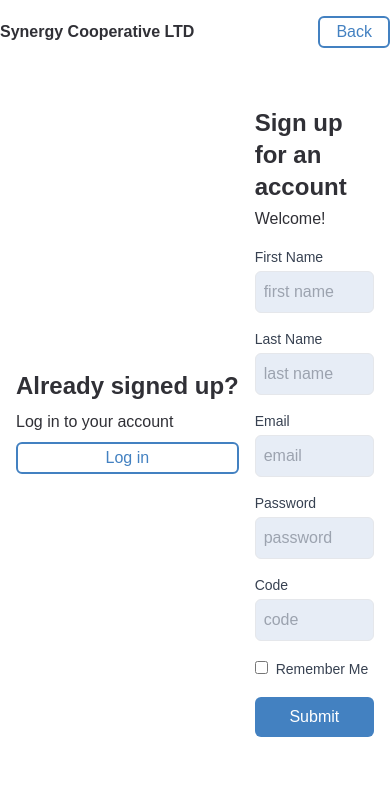
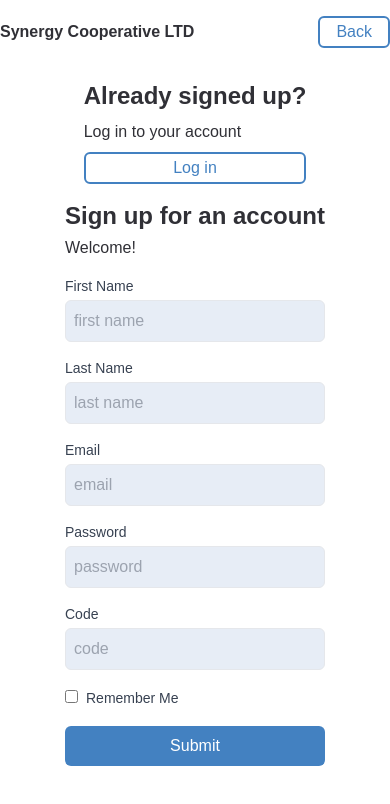
Before and after one commit to pro3088/Synergy_cooperative_frontend, a Next.js app: page /signup in a window 390 px wide. Shown: the top 804 px of the page. Built offline with nearby package versions, Linux system fonts and the light colour scheme.

Commit message:
mobile view implemented

```diff
--- a/app/login/page.jsx
+++ b/app/login/page.jsx
@@ -17,7 +17,7 @@ const Page = () => {
         linkColor="black"
         buttonTextColor="blue"
       />
-      <div className="flex flex-row justify-between items-center absolute top-1/2 left-1/2 transform -translate-x-1/2 -translate-y-1/2 w-full max-w-screen-2xl px-4 md:px-12 lg:px-28">
+      <div className="flex flex-col flex-col-reverse md:flex-row justify-between items-center absolute top-1/2 left-1/2 transform -translate-x-1/2 -translate-y-1/2 w-full max-w-screen-2xl px-4 md:px-12 lg:px-28">
         <div className="flex flex-col gap-4">
           <div className="flex flex-col gap-1">
             <h4 className="text-2xl font-bold">Log in to your account</h4>
@@ -25,7 +25,7 @@ const Page = () => {
           </div>
           <Form formConfig={formConfig} isSignup={false}/>
         </div>
-        <div className="flex flex-col gap-2">
+        <div className="flex flex-col gap-2 mb-4">
           <h4 className="text-2xl font-bold">No Account?</h4>
           <p>Sign up and start exploring</p>
           <Button
--- a/app/signup/page.jsx
+++ b/app/signup/page.jsx
@@ -20,8 +20,8 @@ const page = () => {
             linkColor="black"
             buttonTextColor="blue"
         />
-        <div className="flex flex-row justify-between items-center absolute top-1/2 left-1/2 transform -translate-x-1/2 -translate-y-1/2 w-full max-w-screen-2xl px-4 md:px-12 lg:px-28">
-            <div className="flex flex-col gap-2">
+        <div className="flex flex-col md:flex-row justify-between items-center w-full max-w-screen-2xl py-4 px-4 md:px-12 lg:px-28">
+            <div className="flex flex-col gap-2 pb-4 md:pb-0">
                 <h4 className="text-2xl font-bold">
                     Already signed up?
                 </h4>
@@ -30,7 +30,7 @@ const page = () => {
                 </p>
                 <Button text="Log in" textColor="blue" link={"/login"} border={true} />
             </div>
-            <div className="flex flex-col gap-4 w-1/3">
+            <div className="flex flex-col gap-4 md:w-1/3">
                 <div className=" flex flex-col gap-1">
                     <h4 className="text-2xl font-bold">
                         Sign up for an account
```
